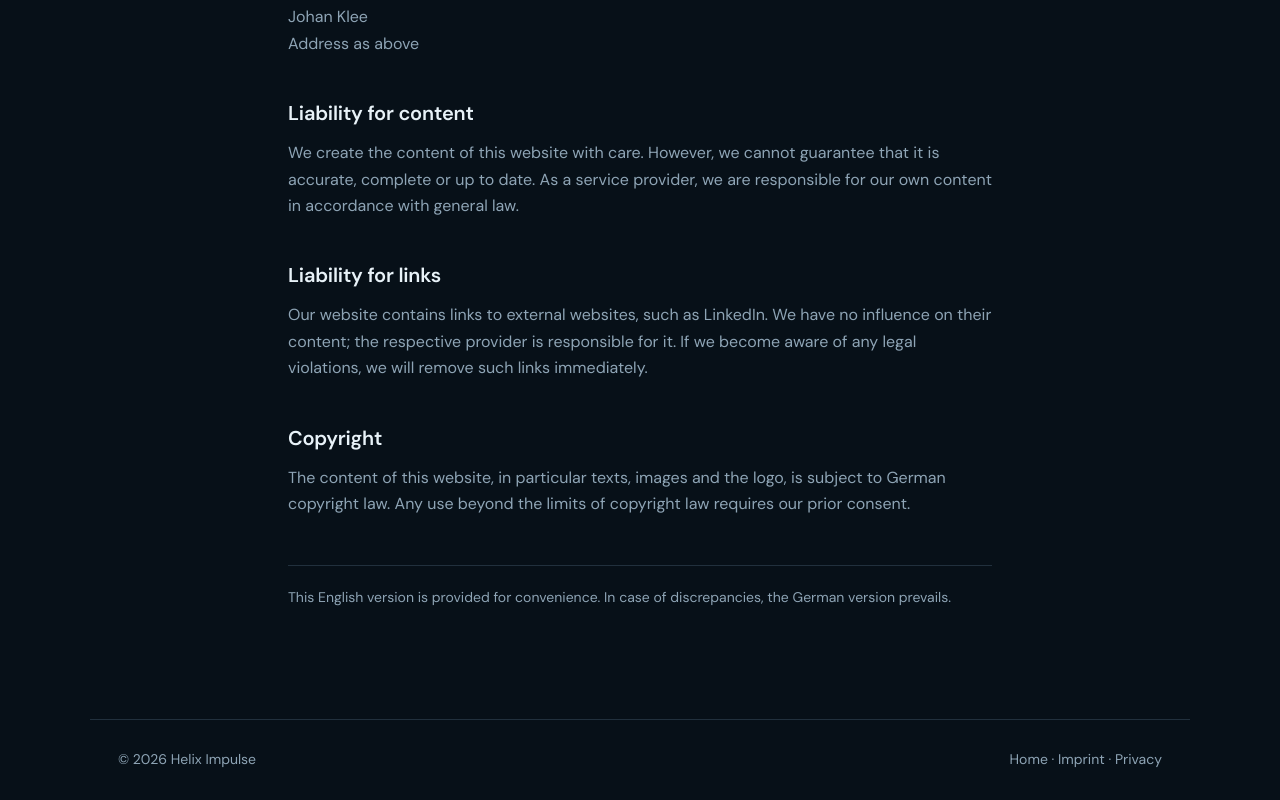
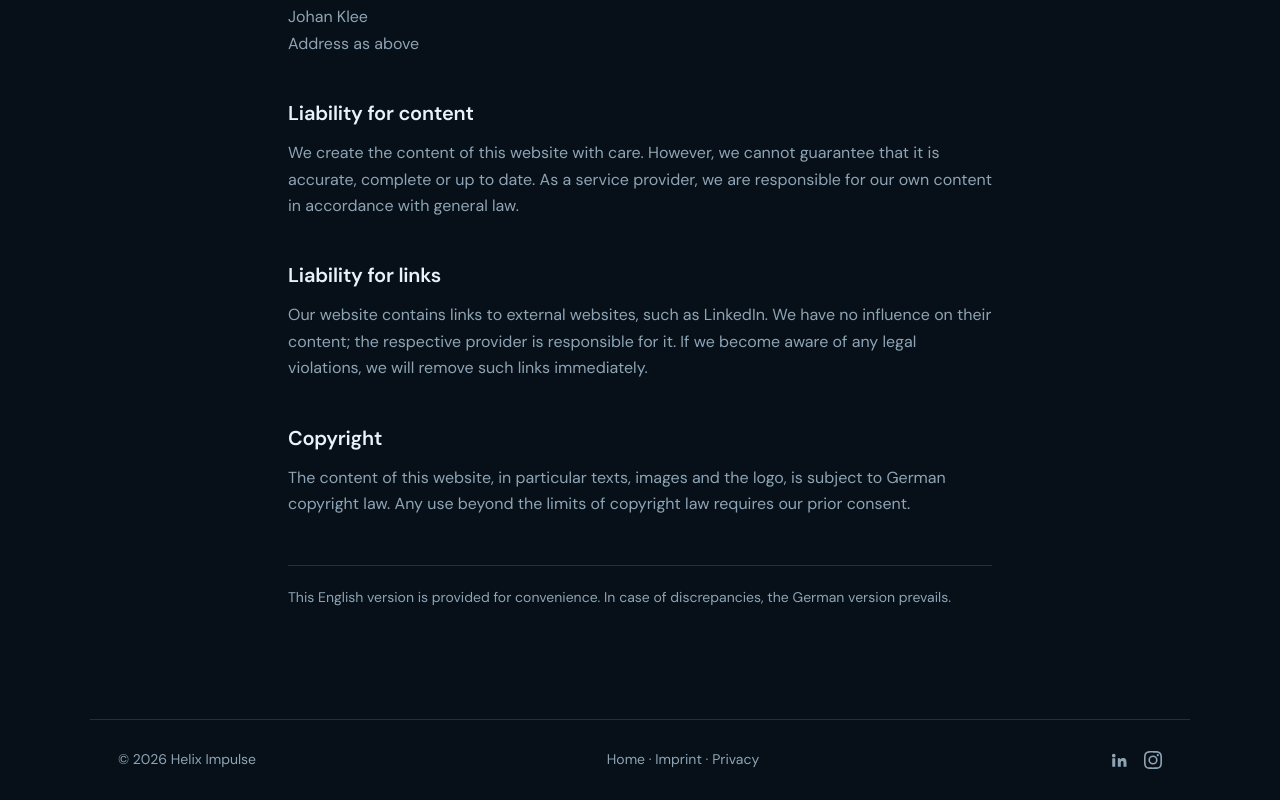
Before and after one commit to johanklee8-max/helix-impulse, a plain HTML site: page impressum.html in a window 1280 px wide. Shown: the part 657-1457 px from the top of the page. Drawn offline with Linux system fonts and the light colour scheme.

Commit message:
Add LinkedIn and Instagram links (footer, structured data, llms.txt) (#25)
Claude-Session: https://claude.ai/code/session_01L3tyJLcGpo9QU9MiXx2w9E

Co-authored-by: Claude <noreply@anthropic.com>

```diff
--- a/assets/legal.css
+++ b/assets/legal.css
@@ -40,3 +40,4 @@ footer a:hover { color: var(--ink); }
 .locale button[aria-pressed="true"] { color: var(--accent); font-weight: 600; }
 [hidden] { display: none !important; }
 @media (max-width: 640px) { .back { display: none; } }
+.social { display: inline-flex; gap: 16px; align-items: center; } .social a { display: inline-flex; } .social svg { width: 18px; height: 18px; fill: currentColor; }
--- a/impressum.html
+++ b/impressum.html
@@ -89,6 +89,7 @@
   <footer>
     <span>© 2026 Helix Impulse</span>
     <span><a href="./"><span data-lang="en">Home</span><span data-lang="de" hidden>Startseite</span></a> · <a href="impressum.html"><span data-lang="en">Imprint</span><span data-lang="de" hidden>Impressum</span></a> · <a href="datenschutz.html"><span data-lang="en">Privacy</span><span data-lang="de" hidden>Datenschutz</span></a></span>
+    <span class="social"><a href="https://www.linkedin.com/company/heliximpulse/" target="_blank" rel="noopener" aria-label="Helix Impulse on LinkedIn"><svg viewBox="0 0 24 24" aria-hidden="true"><path d="M4.98 3.5a2.5 2.5 0 1 1 0 5 2.5 2.5 0 0 1 0-5ZM3 9.75h4v11.25H3V9.75Zm6.5 0h3.83v1.54h.06c.53-1 1.84-2.06 3.79-2.06 4.05 0 4.8 2.67 4.8 6.14V21h-4v-4.98c0-1.19-.02-2.72-1.66-2.72-1.66 0-1.92 1.3-1.92 2.63V21h-4V9.75Z"/></svg></a><a href="https://www.instagram.com/heliximpulse/" target="_blank" rel="noopener" aria-label="Helix Impulse on Instagram"><svg viewBox="0 0 24 24" aria-hidden="true"><path d="M12 2.2c3.2 0 3.58 0 4.85.07 3.25.15 4.77 1.69 4.92 4.92.06 1.27.07 1.65.07 4.85s0 3.58-.07 4.85c-.15 3.23-1.66 4.77-4.92 4.92-1.27.06-1.65.07-4.85.07s-3.58 0-4.85-.07c-3.26-.15-4.77-1.7-4.92-4.92C2.17 15.58 2.16 15.2 2.16 12s0-3.58.07-4.85C2.38 3.92 3.9 2.38 7.15 2.23 8.42 2.17 8.8 2.16 12 2.16ZM12 0C8.74 0 8.33 0 7.05.07 2.7.27.27 2.69.07 7.05 0 8.33 0 8.74 0 12s0 3.67.07 4.95c.2 4.36 2.62 6.78 6.98 6.98C8.33 24 8.74 24 12 24s3.67 0 4.95-.07c4.35-.2 6.78-2.62 6.98-6.98.06-1.28.07-1.69.07-4.95s0-3.67-.07-4.95C23.73 2.7 21.31.27 16.95.07 15.67 0 15.26 0 12 0Zm0 5.84a6.16 6.16 0 1 0 0 12.32 6.16 6.16 0 0 0 0-12.32ZM12 16a4 4 0 1 1 0-8 4 4 0 0 1 0 8Zm6.4-11.85a1.44 1.44 0 1 0 0 2.88 1.44 1.44 0 0 0 0-2.88Z"/></svg></a></span>
   </footer>
   <script>
     // Same language preference as the home page: ?lang=de, then the stored choice, otherwise English.
```
Also changed, not shown: datenschutz.html (+1 -0 lines), index.html (+7 -0 lines), tutorials.html (+1 -0 lines), llms.txt.
